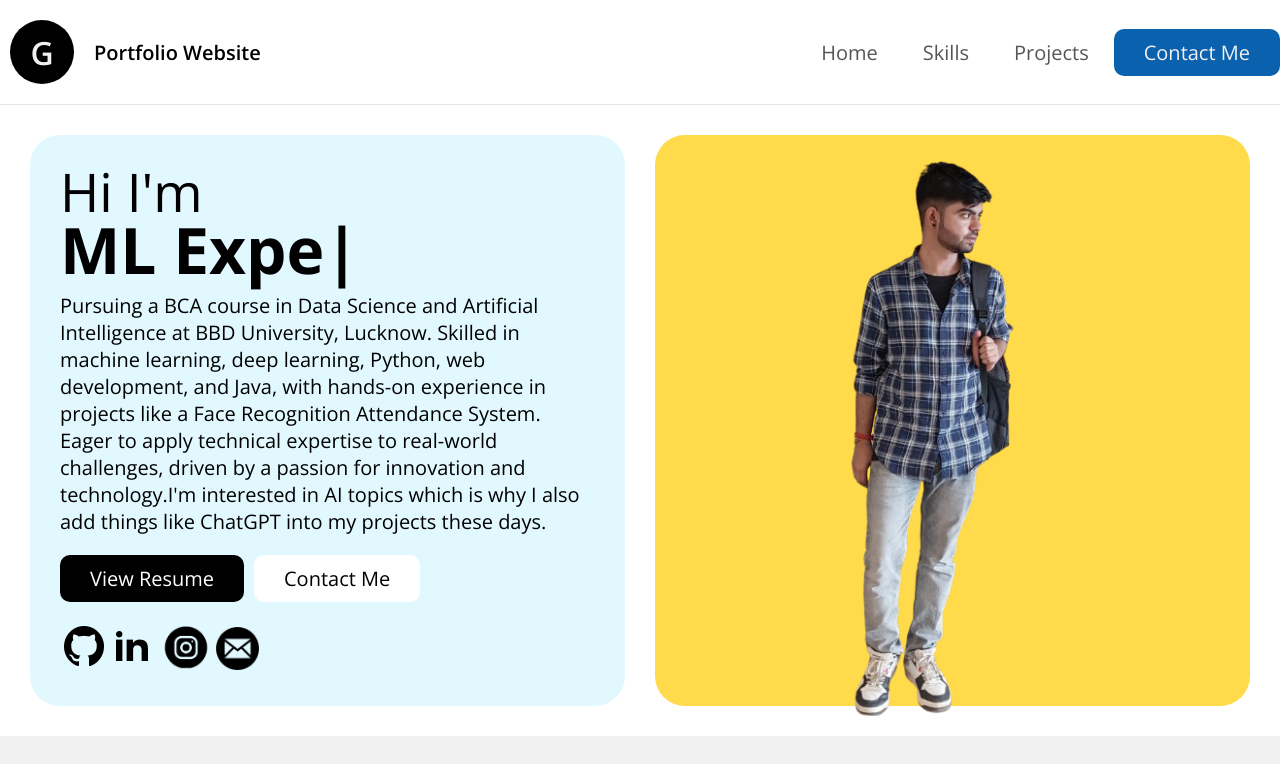
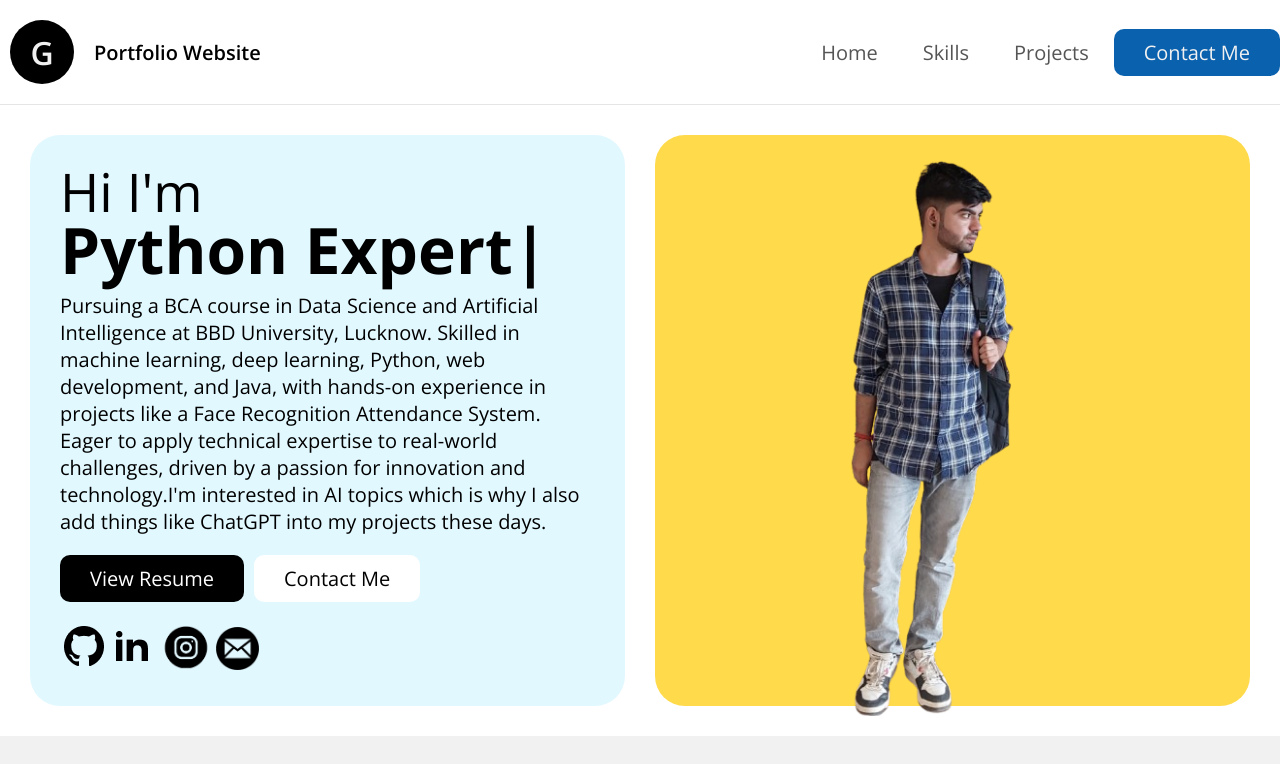
Before and after one commit to ganeshagrahari/ganesh-site-deploy, a Next.js app: page / in a window 1280 px wide. Shown: the top 764 px of the page. Built offline with nearby package versions, Linux system fonts and the light colour scheme; grey boxes are pictures that could not be loaded; some icons are missing.

Commit message:
Update page.js

```diff
--- a/app/page.js
+++ b/app/page.js
@@ -15,7 +15,7 @@ export default function Home() {
     script.src = "https://unpkg.com/typed.js@2.1.0/dist/typed.umd.js";
     script.onload = () => {
       var options = {
-        strings: ["Ganesh Agrahari", "ML Expert ","a Data Scientist ", "a Web Developer", "an AI Enthusiast"],
+        strings: ["Ganesh Agrahari", "Python Expert ","ML Expert ", "an AI Enthusiast","a Data Scientist ", "a Web Developer" ],
         typeSpeed: 90,
         backSpeed: 90,
         loop: true
```
